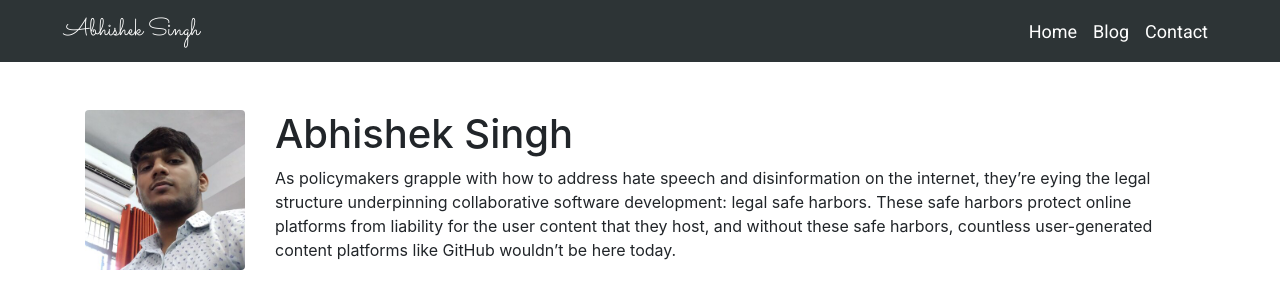
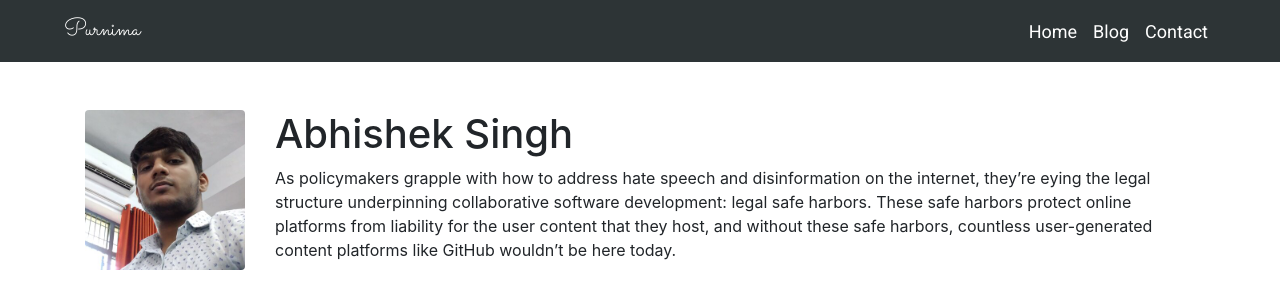
Before and after one commit to 78purnima-singh/mysite, a Django app: page / in a window 1280 px wide. Shown: the top 300 px of the page. Run offline with Django 3.2, Linux system fonts and the light colour scheme; data that the repository does not hold is empty; some libraries are stand-ins or nearby versions.

Commit message:
Update name

```diff
--- a/main/templates/main/index.html
+++ b/main/templates/main/index.html
@@ -8,7 +8,7 @@
 <!-- Navbar section -->
 <nav class="navbar navbar-expand-md">
     <!-- Brand -->
-    <a class="navbar-brand ml-2 ml-lg-5">Abhishek Singh</a>
+    <a class="navbar-brand ml-2 ml-lg-5">Purnima</a>
 
     <!-- Toggler/collapsibe Button -->
     <button class="navbar-toggler" type="button" data-toggle="collapse" data-target="#collapsibleNavbar">
```
